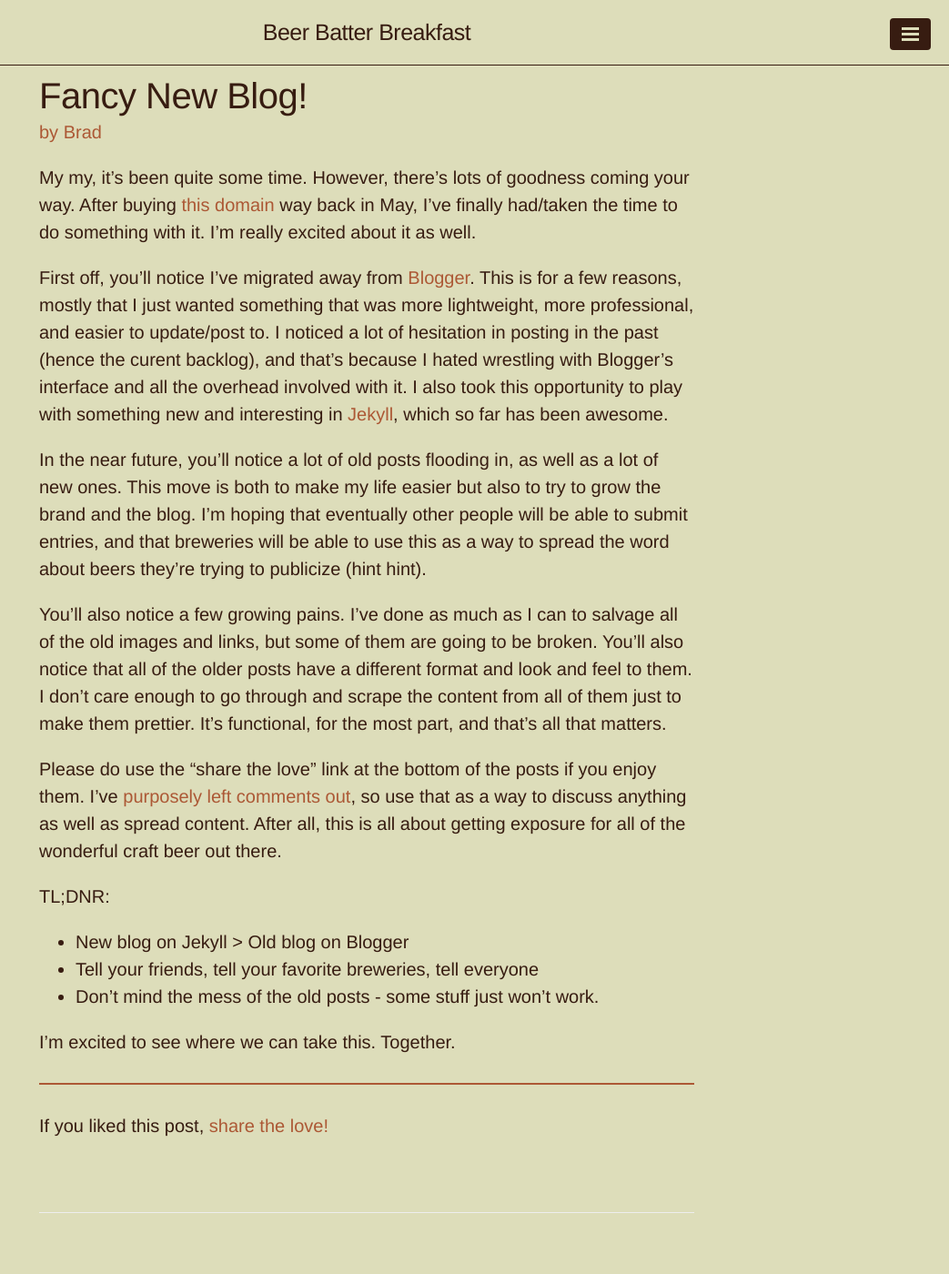
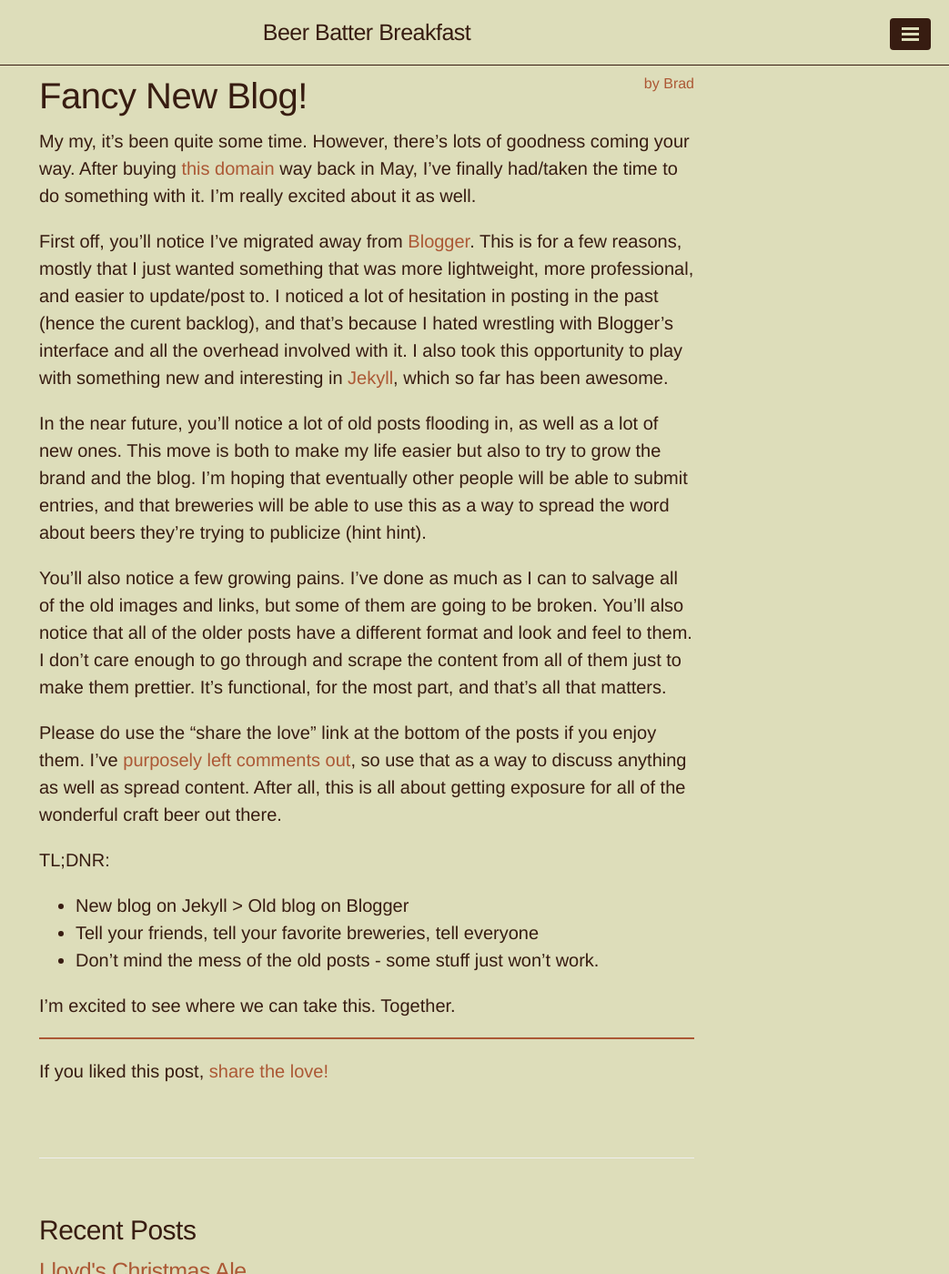
Before and after one commit to bradorego/beerbatterbreakfast, a Jekyll site: the page built from _posts/2014-07-07-new-blog.md, in a window 1280 px wide and 1400 px high. Shown: the whole window at 91% size, without its empty margins (237-1280 px from the left). Built offline with Jekyll 4.4.1, drawn with Linux system fonts in a browser that asks for light colours.

```diff
--- a/_layouts/post.html
+++ b/_layouts/post.html
@@ -4,8 +4,7 @@
 {% assign author = site.authors[page.author] %}
 
 <div class="post">
-  <h1 class="post-title">{{ page.title }}</h1>
-  <span class="post-date">by {{ author.name }}</span>
+  <h1 class="post-title">{{ page.title }}</h1><span class="post-date">by {{ author.name }}</span>
   {{ content }}
 </div>
 
--- a/index.html
+++ b/index.html
@@ -5,15 +5,14 @@
 
 <div class="posts">
   {% for post in paginator.posts %}
+    {% assign author = site.authors[post.author] %}
     <div class="post">
       <h1 class="post-title">
         <a href="{{ post.url }}" target="_self">
           {{ post.title }}
         </a>
       </h1>
-    {% assign author = site.authors[post.author] %}
       <span class="post-date">by {{ author.name }}</span>
-
       {{ post.content }}
     </div>
   {% endfor %}
--- a/public/css/style.css
+++ b/public/css/style.css
@@ -1152,6 +1152,28 @@
 .content {
   margin-top: 80px; }
 
+.post-date {
+  margin-bottom: 0; }
+
+.post-title {
+  display: inline-block; }
+
+.post-date {
+  float: right;
+  margin-top: 0;
+  font-size: 0.8rem; }
+
+.tldnr {
+  font-size: 0.75rem; }
+  .tldnr .col {
+    width: 50%;
+    display: inline-block; }
+  .tldnr .text-right {
+    float: right; }
+
+.text-right {
+  text-align: right; }
+
 #search-container input {
   width: 100%;
   padding: 5px;
@@ -1174,7 +1196,8 @@
   color: #ac5835; }
 
 hr {
-  border-color: #ac5835; }
+  border-color: #ac5835;
+  margin: 1rem 0; }
 
 .imageWrap {
   margin: 0px auto 20px;
```
Also changed, not shown: _includes/tldnr.html (added, +8 -0 lines), public/css/style.scss (+26 -0 lines), 1 other file. Lines whose indentation alone changed are shown as unchanged.
